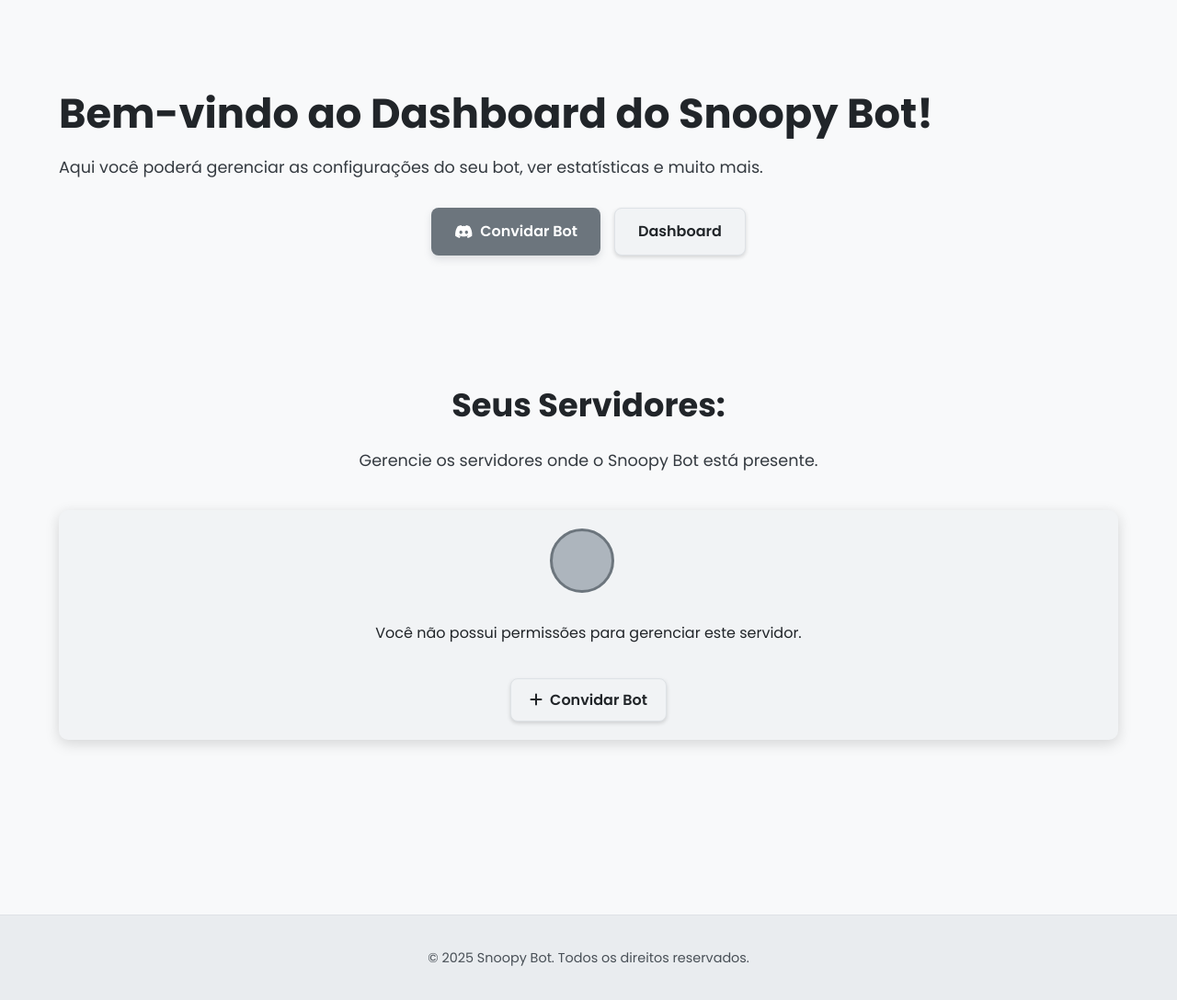
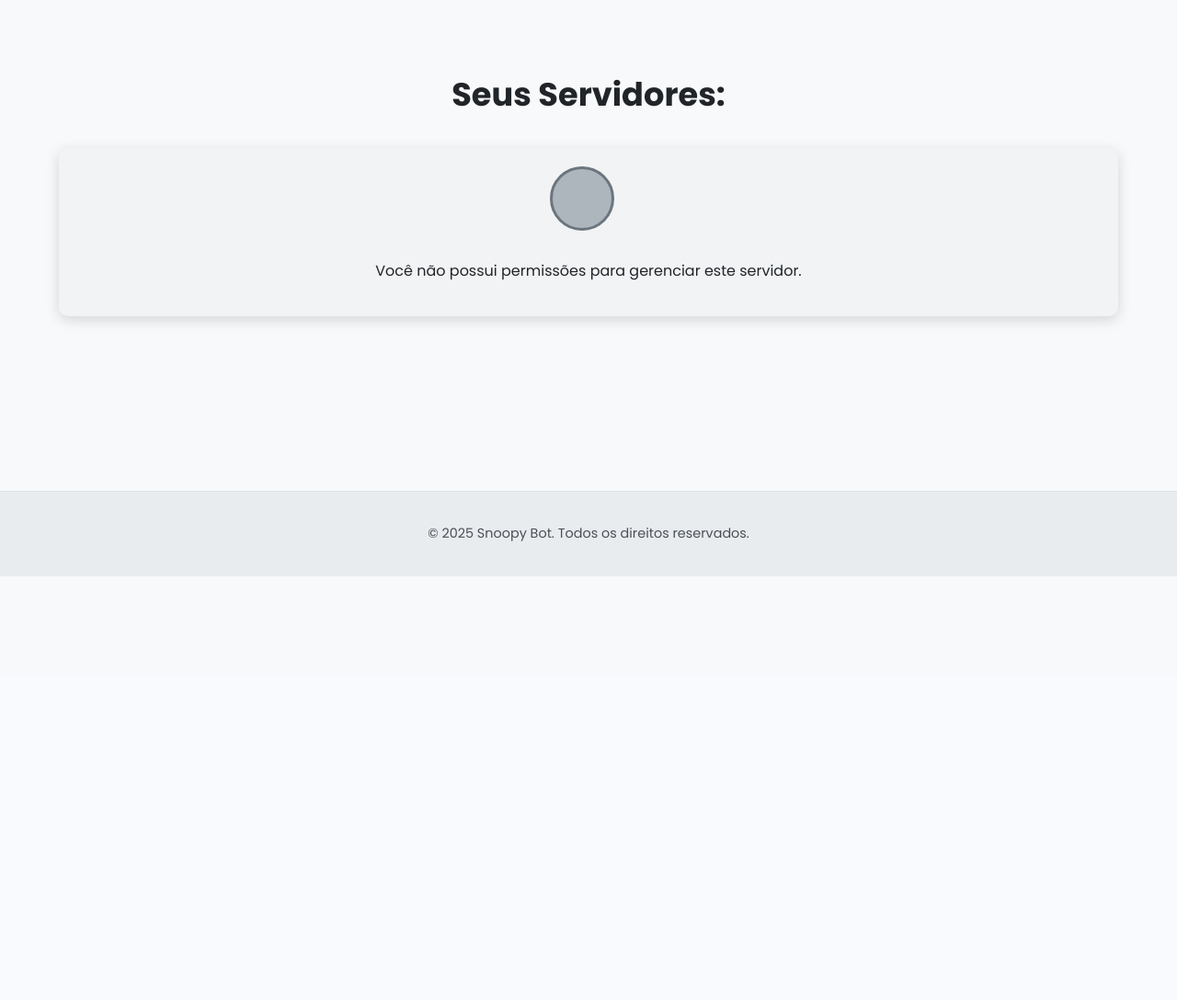
Before and after one commit to juliareboucasleite/Discord_Bot_Leeksxy, a Flask app: template web_panel/templates/dashboard.html in a window 1280 px wide. Shown: the part 65-1153 px from the top of the page at 92% size. After the commit the page ends 692 px from the top, so only its background shows below. Run offline with Flask 3, Linux system fonts and the light colour scheme; the template is opened without the code that fills it: values that come from a table or form of the project are taken from there, others are empty.

Commit message:
Com essas mudanças, o Dashboard está mais direto e exibe apenas as informações relevantes para o gerenciamento dos seus servidores.

```diff
--- a/web_panel/templates/dashboard.html
+++ b/web_panel/templates/dashboard.html
@@ -31,23 +31,9 @@
         </div>
     </nav>
 
-    <header class="hero">
-        <div class="container content">
-            <div class="hero-text">
-                <h2>Bem-vindo ao Dashboard do Snoopy Bot!</h2>
-                <p>Aqui você poderá gerenciar as configurações do seu bot, ver estatísticas e muito mais.</p>
-                <div class="hero-buttons">
-                    <a href="/invite" class="btn primary"><i class="fab fa-discord"></i> Convidar Bot</a>
-                    <a href="/dashboard" class="btn secondary">Dashboard</a>
-                </div>
-            </div>
-        </div>
-    </header>
-
     <section class="section">
         <div class="container">
             <h3>Seus Servidores:</h3>
-            <p class="lead-text">Gerencie os servidores onde o Snoopy Bot está presente.</p>
             <div class="guild-grid">
                 {% for guild in guilds %}
                 <div class="guild-card {% if guild.can_manage %}manageable-guild{% endif %}">
@@ -70,7 +56,6 @@
                     {% else %}
                     <p>Você não possui permissões para gerenciar este servidor.</p>
                     {% endif %}
-                    <a href="/invite?guild_id={{ guild.id }}" class="btn secondary small invite-btn"><i class="fas fa-plus"></i> Convidar Bot</a>
                 </div>
                 {% endfor %}
             </div>
```
Also changed, not shown: web_app.py (+9 -7 lines).
